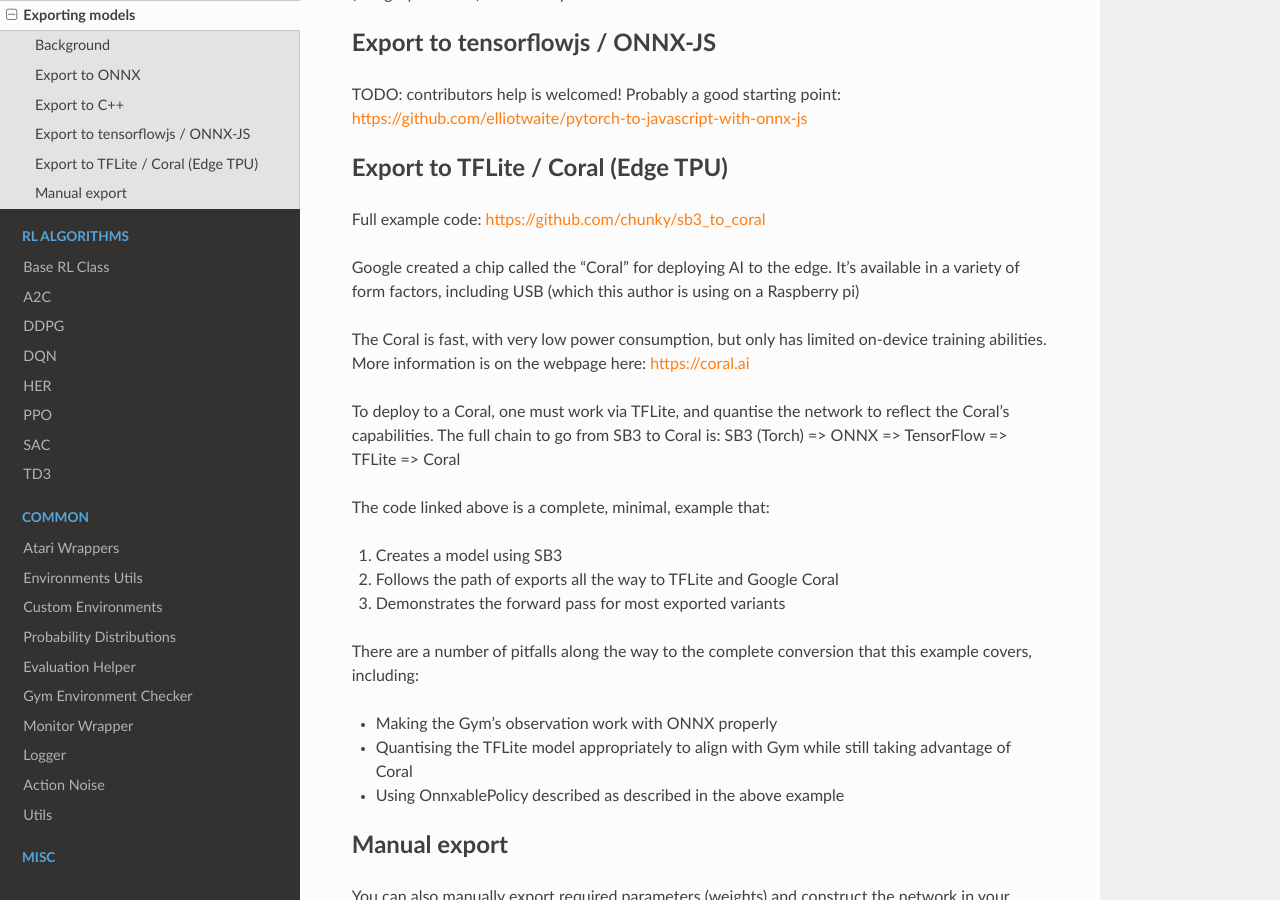
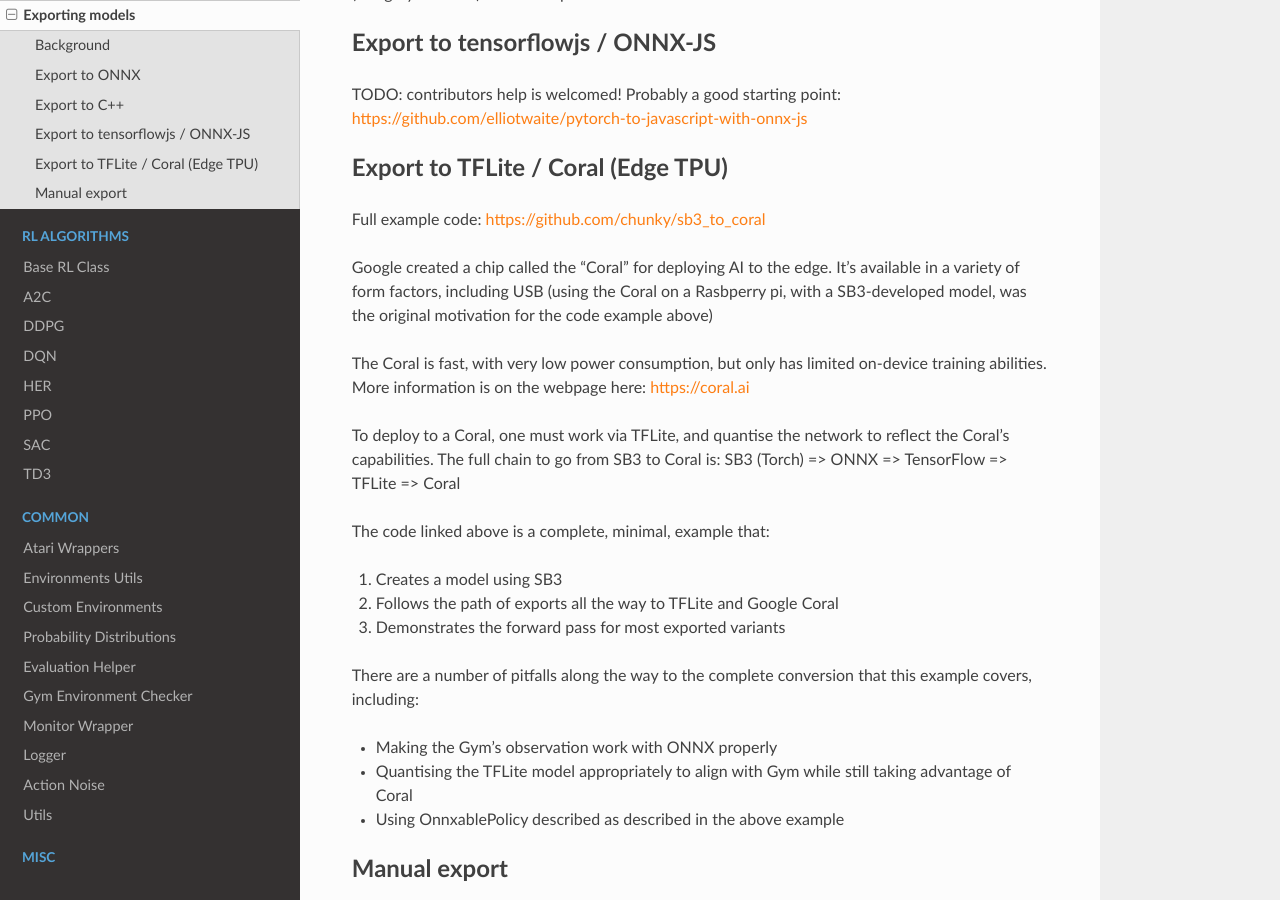
Before and after one commit to DLR-RM/stable-baselines3, a Sphinx documentation site: the page built from docs/guide/export.rst, in a window 1280 px wide and 900 px high, scrolled down 2317 px. Built offline with Sphinx 7.4.7 and the Read the Docs theme 2.0.0, drawn with Linux system fonts in a browser that asks for light colours.

Commit message:
Remove first-person voice

```diff
--- a/docs/guide/export.rst
+++ b/docs/guide/export.rst
@@ -133,8 +133,9 @@
 Full example code: https://github.com/chunky/sb3_to_coral
 
 Google created a chip called the "Coral" for deploying AI to the
-edge. It's available in a variety of form factors, including USB (which
-this author is using on a Raspberry pi)
+edge. It's available in a variety of form factors, including USB (using
+the Coral on a Rasbperry pi, with a SB3-developed model, was the original
+motivation for the code example above)
 
 The Coral is fast, with very low power consumption, but only has limited
 on-device training abilities. More information is on the webpage here:
```
